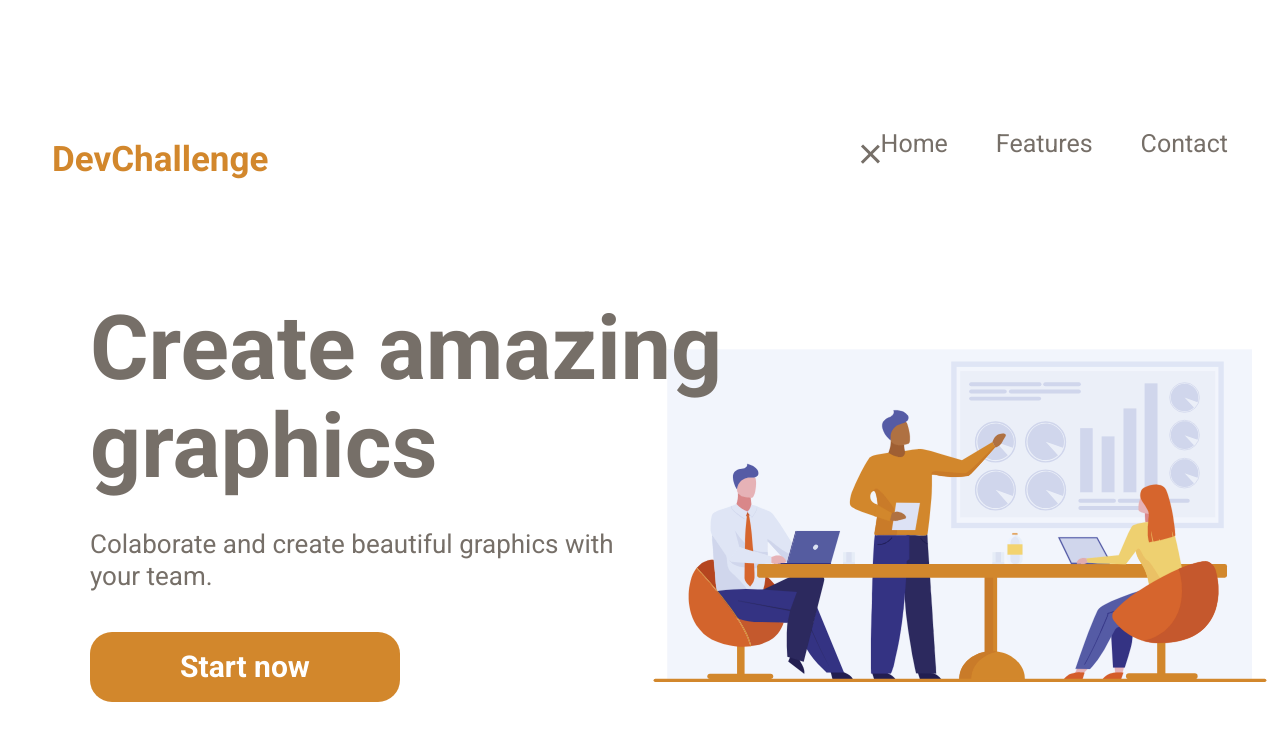
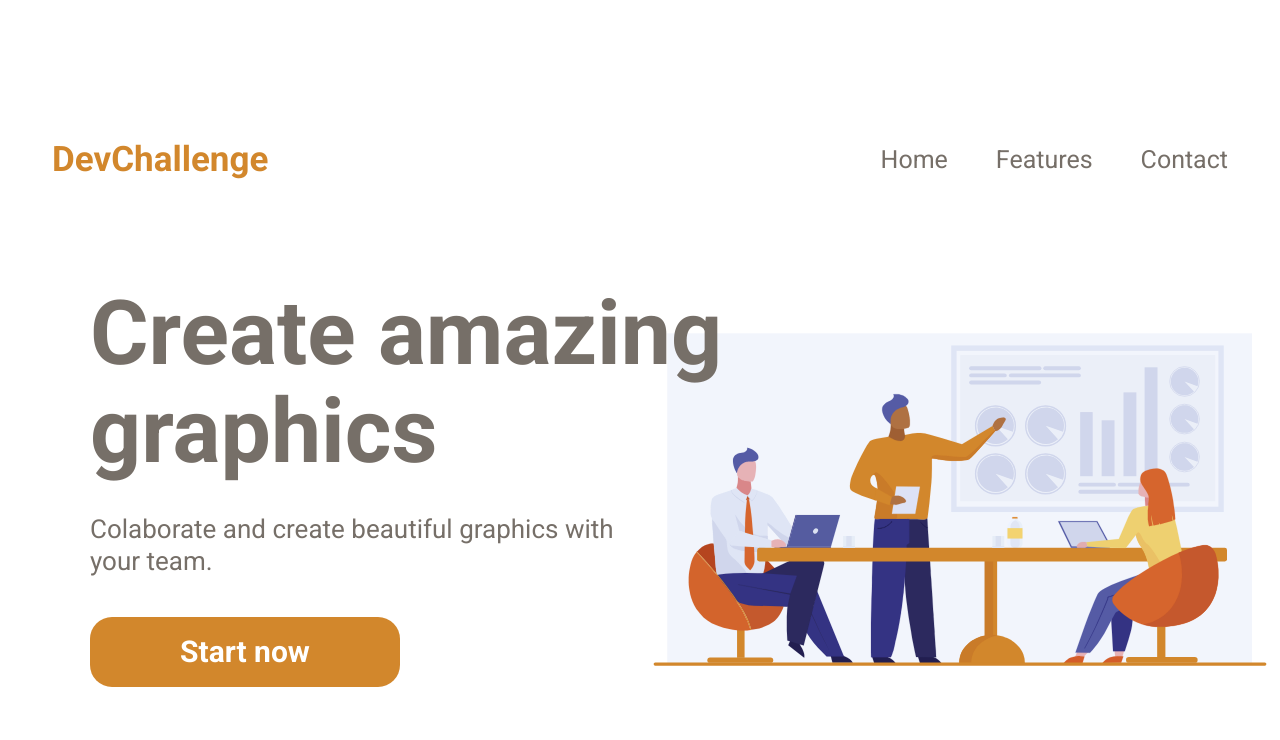
Before and after one commit to RenanTRS/AmazingGrap-DevChallenge, a React (Create React App) app: page / in a window 1280 px wide. Shown: the top 740 px of the page. Built offline with nearby package versions, Linux system fonts and the light colour scheme.

Commit message:
Revert "add back button"
This reverts commit ce19c55363b1155f38726b5911e39ba26c9f3dd0.

```diff
--- a/src/components/Header.tsx
+++ b/src/components/Header.tsx
@@ -4,26 +4,16 @@ import "../styles/header.scss";
 
 export function Header(){
     function showMenu(){
-        //const body = document.querySelector('body');
+        const body = document.querySelector('body');
         const menu = document.querySelector(".menu-section nav");
         const menuToggle = document.querySelector(".menu-toggle");
 
-        menuToggle?.classList.add('on');
-        menu?.classList.add('active');
-        //body?.classList.toggle('no-scroll');
+        menuToggle?.classList.toggle('on');
+        menu?.classList.toggle('active');
+        body?.classList.toggle('no-scroll');
 
         const main = document.querySelector('main');
-        main?.classList.add('toggle');
-    }
-    function backMenu(){
-        //const back = document.querySelector('.back-toggle');
-        const menuToggle = document.querySelector('.menu-toggle');
-        const menu = document.querySelector('.menu-section nav');
-        const main = document.querySelector('main');
-
-        menuToggle?.classList.remove('on');
-        menu?.classList.remove('active');
-        main?.classList.remove('toggle');
+        main?.classList.toggle('toggle');
     }
 
     return (
@@ -38,10 +28,6 @@ export function Header(){
                         <span className="four"></span>
                     </div>
                     <nav>
-                        <div onClick={backMenu} className="back-toggle">
-                            <span className="back-one"></span>
-                            <span className="back-two"></span>
-                        </div>
                         <ul>
                             <li><a href="#test">Home</a></li>
                             <li><a href="#test">Features</a></li>
--- a/src/components/Main.tsx
+++ b/src/components/Main.tsx
@@ -5,12 +5,12 @@ import team from "../assets/images/team.svg";
 
 export function Main(){
     function hideMenu(){
-        //const body = document.querySelector("body");
+        const body = document.querySelector("body");
         const menu = document.querySelector(".menu-section nav");
         const menuToggle = document.querySelector(".menu-toggle");
         const main = document.querySelector('main');
 
-        //body?.classList.remove('no-scroll');
+        body?.classList.remove('no-scroll');
         menuToggle?.classList.remove('on');
         menu?.classList.remove('active');
         main?.classList.remove('toggle');
--- a/src/styles/header.scss
+++ b/src/styles/header.scss
@@ -12,7 +12,6 @@ header{
         color: $primary-color;
     }
 
-    /*
     .one, .two, .three, .four{
         transition-duration: 0.3s;
     }
@@ -26,7 +25,6 @@ header{
     .menu-toggle.on .four{
         transform: rotate(-45deg) translate(7px, -7px);
     }
-    */
 
 }
 
@@ -52,8 +50,7 @@ header{
 
         width: 0;
 
-        /*top: 9.9rem;*/
-        top: 0;
+        top: 9.9rem;
         bottom: 0;
 
         overflow-x: hidden;
@@ -66,30 +63,6 @@ header{
         padding: 3.3rem 0;
 
         background: #fff;
-
-        div.back-toggle{
-
-            display: flex;
-            flex-direction: column;
-
-            gap:1rem;
-
-            margin: 2rem 0;
-
-            span.back-one, span.back-two{
-                height: .32rem;
-                width: 2.4rem;
-
-                background-color: $second-color;
-                align-self: flex-end;
-            }
-            span.back-one{
-                transform: rotate(45deg) translate(2px, 0px);
-            }
-            span.back-two{
-                transform: rotate(-45deg) translate(9px, -7px);
-            }
-        }
 
         ul{
             display: flex;
@@ -108,11 +81,9 @@ header{
     nav.active{
         right: 0;
 
-        width: 20.5rem;
+        width: 22.5rem;
 
         padding: 3.3rem 3rem;
-
-        position: fixed;
     }
 }
 
```
